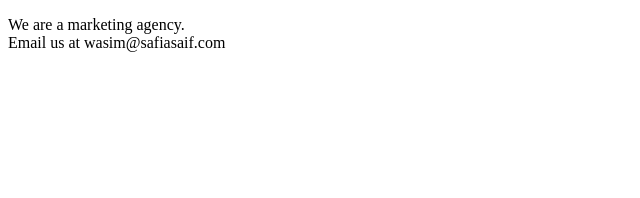
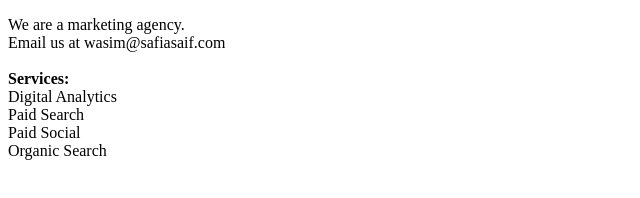
Before and after one commit to wasim-ullah/sa, a plain HTML site: page index.html in a window 1280 px wide. Shown: the whole page, without its empty margins (0-640 px from the left). Drawn offline with Linux system fonts and the light colour scheme.

Commit message:
Update index.html

```diff
--- a/index.html
+++ b/index.html
@@ -4,6 +4,12 @@
 </head>
 <body>
 <p>We are a marketing agency.<br>
-Email us at wasim@safiasaif.com</p>
+Email us at wasim@safiasaif.com<br><br>
+<b>Services:</b><br>
+  Digital Analytics<br>
+  Paid Search<br>
+  Paid Social<br>
+  Organic Search
+</p>
 </body>
 </html>
```
